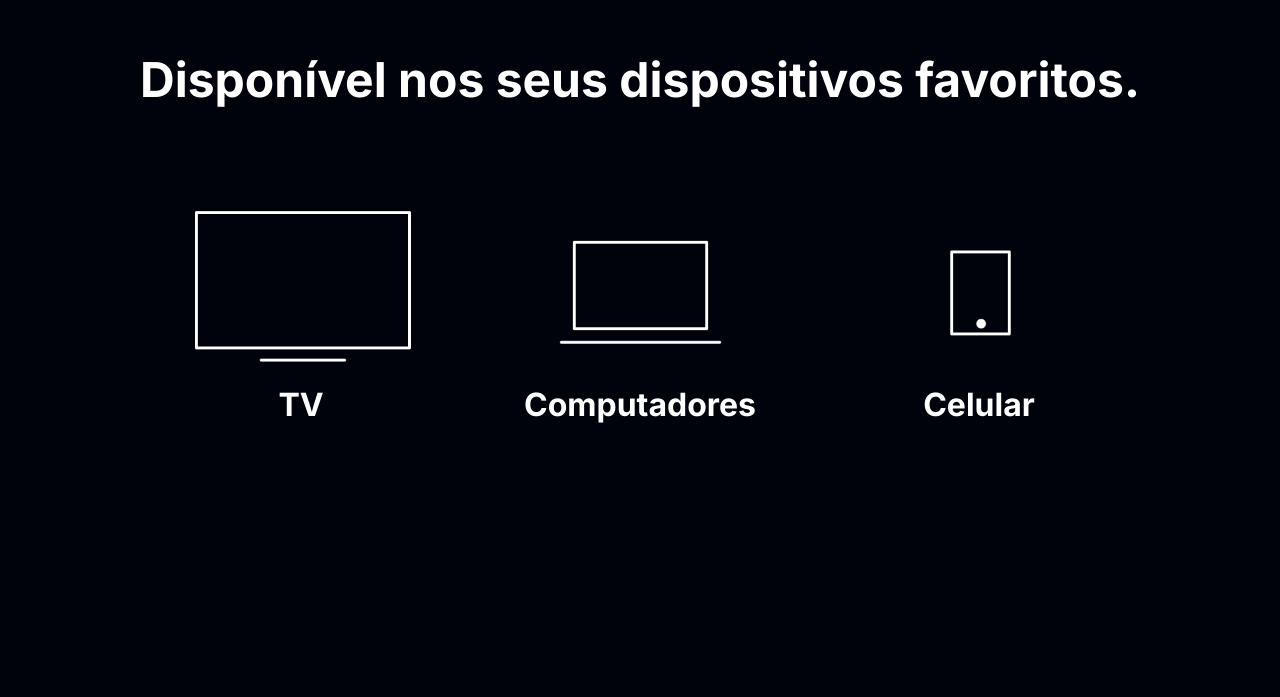
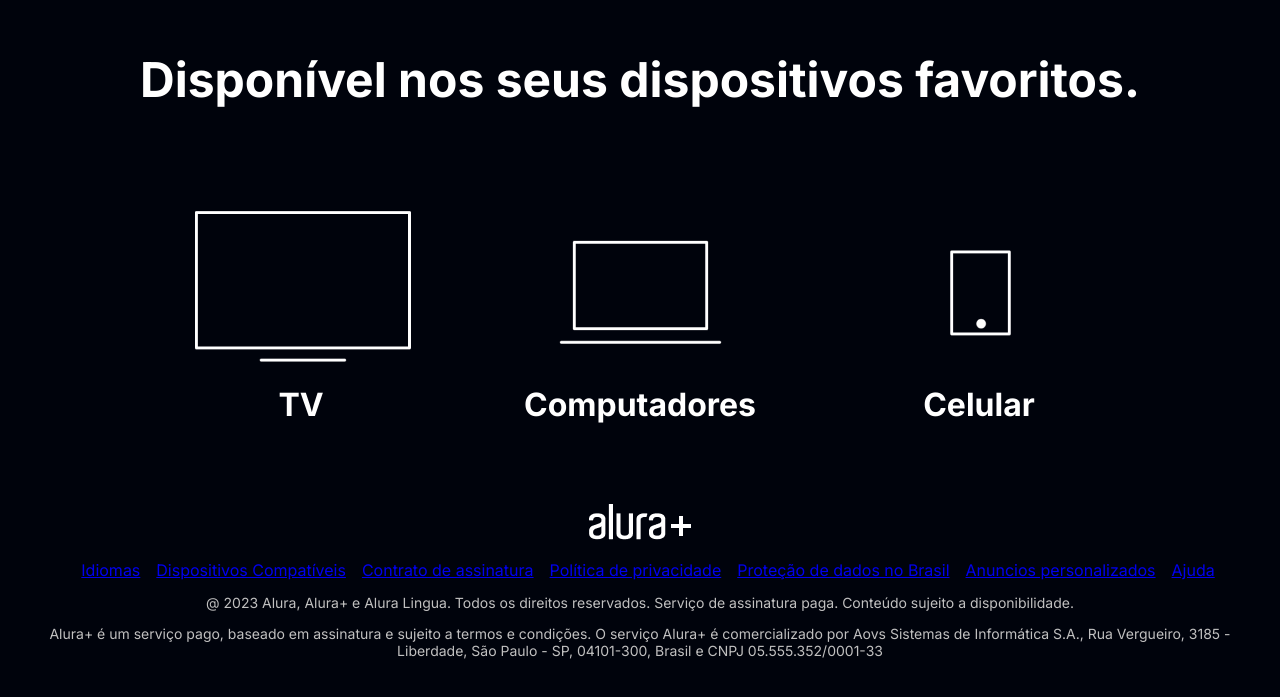
Before and after one commit to WenerRodrigo/projeto-alura, a plain HTML site: page index.html in a window 1280 px wide. Shown: the part 3150-3847 px from the top of the page. Before the commit the page ends 3654 px from the top, so only its background shows below. Drawn offline with Linux system fonts and the light colour scheme.

Commit message:
finalizado projeto , foi feito a criação do footer , estilos do botão e a criação dos links

```diff
--- a/index.html
+++ b/index.html
@@ -77,5 +77,36 @@
         </ul>
     </section>
 
+    <footer class="rodape">
+      <img src="img/Logo.png" alt="Alura+" class="rodape__logo">
+      <ul class="rodape__lista">
+        <li class="lista__link">
+          <a href="#">Idiomas</a>
+        </li>
+        <li class="lista__link">
+          <a href="#">Dispositivos Compatíveis</a>
+        </li>
+        <li class="lista__link">
+          <a href="#">Contrato de assinatura</a>
+        </li>
+        <li class="lista__link">
+          <a href="#">Política de privacidade</a>
+        </li>
+        <li class="lista__link">
+          <a href="#">Proteção de dados no Brasil</a>
+        </li>
+        <li class="lista__link">
+          <a href="#">Anuncios personalizados</a>
+        </li>
+        <li class="lista__link">
+          <a href="#">Ajuda</a>
+        </li>
+      </ul>
+      <p class="rodape__texto">@ 2023 Alura, Alura+ e Alura Lingua. Todos os direitos reservados.
+         Serviço de assinatura paga. Conteúdo sujeito a disponibilidade.</p>
+         <p class="rodape__texto">Alura+ é um serviço pago, baseado em assinatura e sujeito a termos e condições. O serviço Alura+ é comercializado por
+          Aovs Sistemas de Informática S.A., Rua Vergueiro, 3185 - Liberdade, São Paulo - SP, 04101-300, Brasil e CNPJ 05.555.352/0001-33</p>
+    </footer>
+
   </body>
 </html>
--- a/style.css
+++ b/style.css
@@ -3,7 +3,8 @@
     --cinza-secundario:#C0C0C0;
     --botao-azul:#167BF7;
     --cor-de-fundo:#00030C;
-    --fonte-principal: 'Inter' ;
+    --fonte-principal: 'Inter';
+    --botao_azul-efeito: #3c6ca7;
 }
 
 body {
@@ -115,3 +116,40 @@
     font-size: 32px;
     color: var(--branco-principal);
 }
+
+.rodape__lista {
+    display: flex;
+    justify-content: center;
+    list-style-type: none;
+    margin-top: 1em;
+}
+
+.lista__link {
+    text-decoration: none;
+    color: var(--branco-principal);
+    margin-left: 1em;
+}
+
+.rodape__texto {
+    margin: 1em 0;
+    color: var(--cinza-secundario);
+    font-size: 14px;
+}
+
+.rodape {
+    text-align: center;
+    margin: 5em 3em;
+}
+
+.lista__link a:hover {
+    color: var(--botao-azul);
+}
+
+.lista__link a:active {
+    color: purple;
+}
+
+.container__botao:hover {
+    background-color: var(--botao_azul-efeito);
+    color: var(--cor-de-fundo);
+}
```
